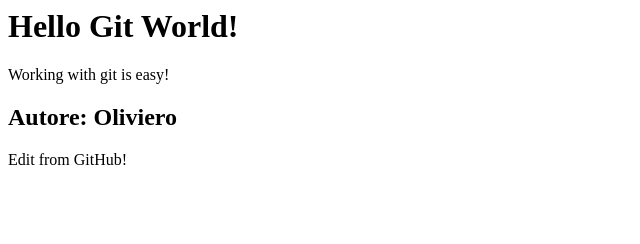
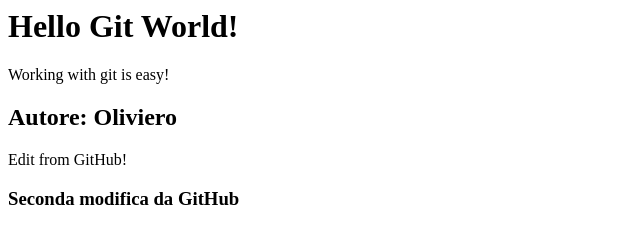
Before and after one commit to olivierod65/GitGitHubMC, a plain HTML site: page index.html in a window 1280 px wide. Shown: the whole page, without its empty margins (0-640 px from the left). Drawn offline with Linux system fonts and the light colour scheme.

Commit message:
Seconda modifica da GitHub

```diff
--- a/index.html
+++ b/index.html
@@ -9,3 +9,4 @@
 <div>
   <p>Edit from GitHub!</p>
 </div>
+<h3>Seconda modifica da GitHub</h3>
```
